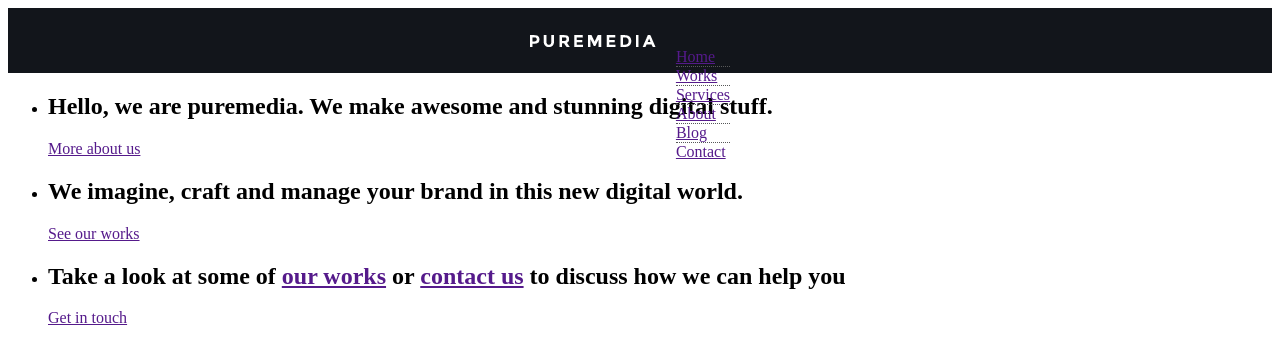
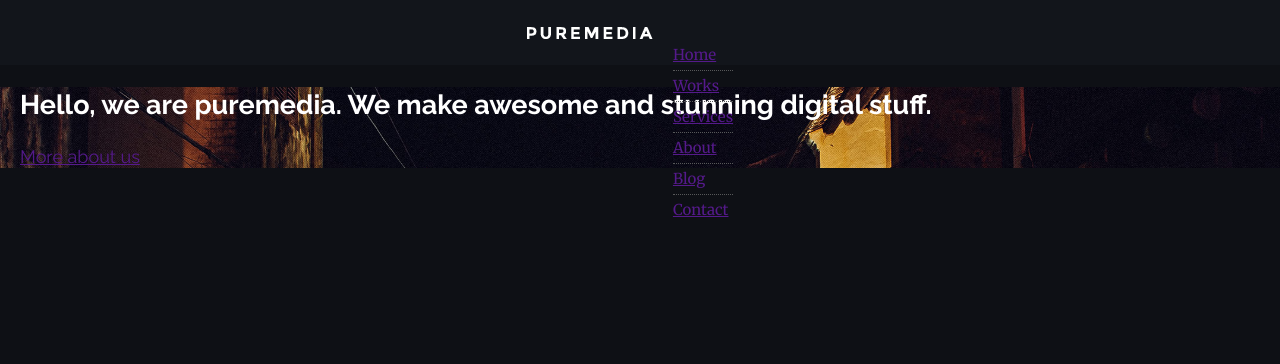
Before and after one commit to jairovg/puremedia-vpc, a website built with webpack: page src/index.html in a window 1280 px wide. Built offline with nearby package versions, Linux system fonts and the light colour scheme.

Commit message:
Layout constraint and hero base rules

```diff
--- a/src/index.html
+++ b/src/index.html
@@ -18,7 +18,7 @@
       <li class="menu-item"><a href="">Contact</a></li>
     </ul>
   </section>
-  <section class="l-constrain hero">
+  <section class="l-constraint hero">
     <ul class="hero-items">
       <li class="hero-item is-active">
         <h1 class="hero-title">Hello, we are puremedia. We make awesome and stunning digital stuff.</h1>
--- a/src/index.scss
+++ b/src/index.scss
@@ -1,9 +1,16 @@
+// Import regular (400) font
+@import url('https://fonts.googleapis.com/css?family=Merriweather');
+@import url('https://fonts.googleapis.com/css?family=Raleway:400,700');
+
 @import "./styles/variables.scss";
 
+@import "./styles/base-rules.scss";
 @import "./styles/layout-rules.scss";
 
 // Components mobile first
 @import "./styles/components/menu.scss";
+@import "./styles/components/hero.scss";
 
 // Media rules
 @import "./styles/components/menu-media.scss";
+@import "./styles/components/hero-media.scss";
--- /dev/null
+++ b/src/styles/base-rules.scss
@@ -0,0 +1,8 @@
+body {
+  margin: 0;
+  padding: 0;
+  font: #{$fs-normal}/#{$lh-normal} $ff-base;
+  font-weight: $fw-normal;
+  color: $grey;
+  background: $grey-darkest;
+}
--- /dev/null
+++ b/src/styles/components/hero.scss
@@ -0,0 +1,22 @@
+.hero {
+  font: 18px / 1.3 $ff-forms;
+  background: $img-hero no-repeat center center fixed;
+  background-size: cover;
+}
+
+.hero-items {
+  list-style-type: none;
+  margin: 0;
+  color: white;
+  -webkit-padding-start: 0;
+}
+
+.hero-item {
+  &:not(.is-active) {
+    display: none;
+  }
+
+  &.is-active {
+    display: block;
+  }
+}
--- a/src/styles/layout-rules.scss
+++ b/src/styles/layout-rules.scss
@@ -1,3 +1,8 @@
+.l-constraint {
+  padding-left: 20px;
+  padding-right: 20px;
+}
+
 .l-header {
   position: fixed;
   background-color: $grey-darker;
```
Also changed, not shown: src/styles/components/hero-media.scss (added).
